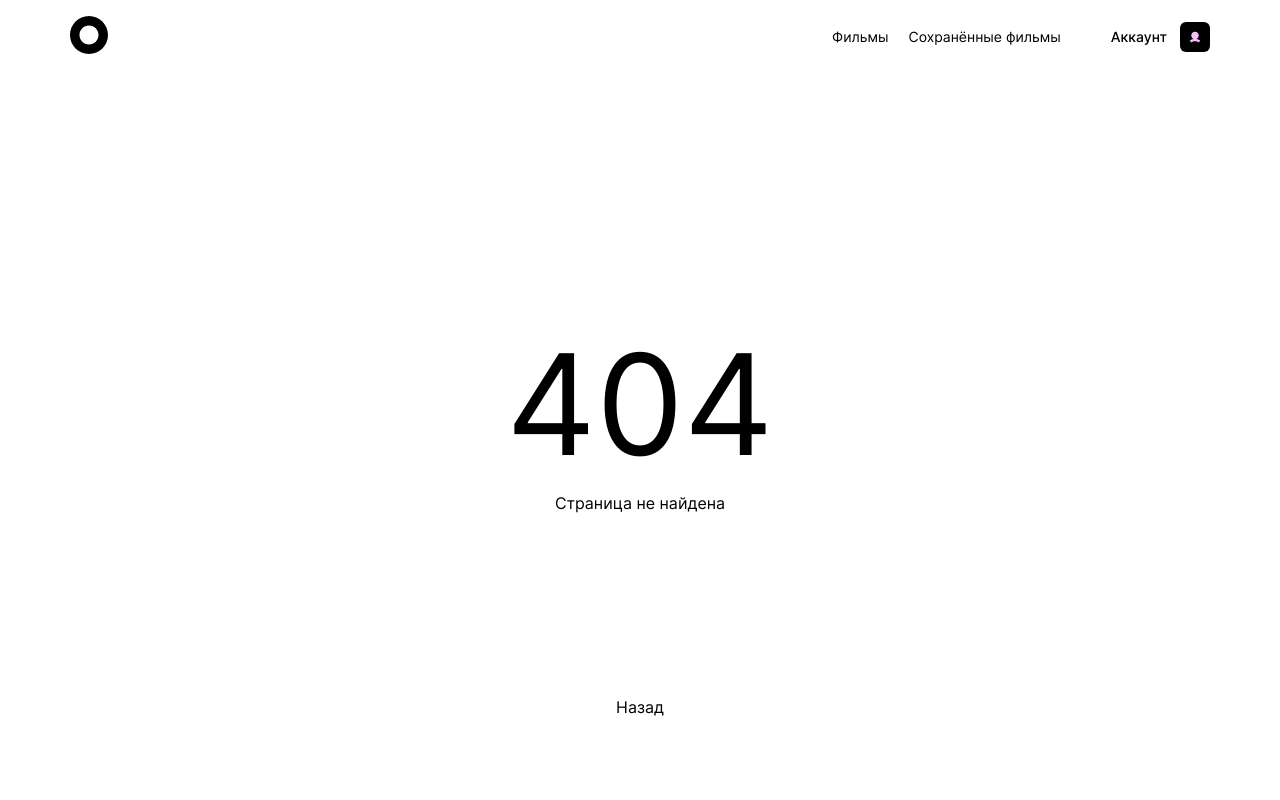
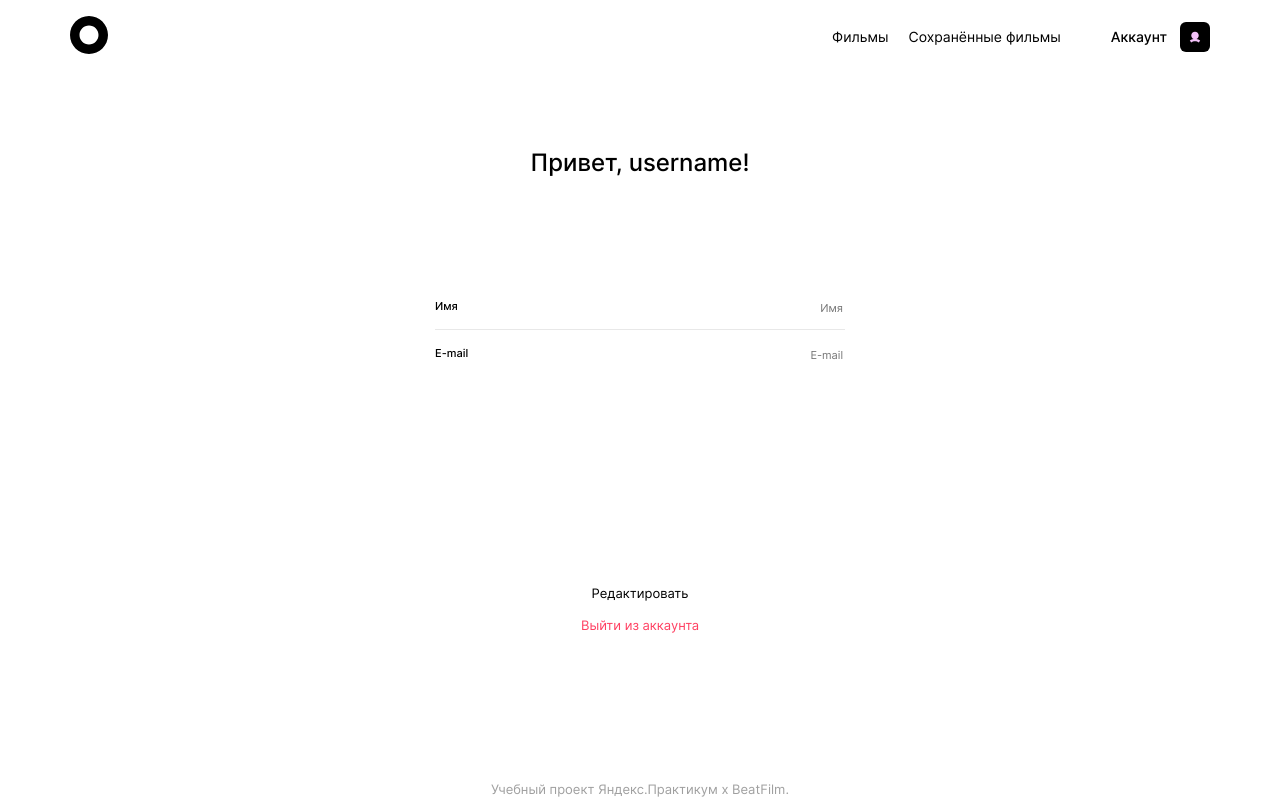
Before and after one commit to KrisGurach/Diploma-frontend, a React (Create React App) app in the folder movies-explorer-frontend/: page /profile in a window 1280 px wide. Before the commit this address had no page. Shown: the top 800 px of the page. Built offline with nearby package versions, Linux system fonts and the light colour scheme.

Commit message:
added profile

```diff
--- a/movies-explorer-frontend/src/components/App/App.jsx
+++ b/movies-explorer-frontend/src/components/App/App.jsx
@@ -1,12 +1,13 @@
 import "./App.css";
 import Header from "../Header/Header.jsx";
+import Main from "../Main/Main";
+import Movies from "../Movies/Movies";
 import Footer from "../Footer/Footer";
 import Register from "../Register/Register";
-import Movies from "../Movies/Movies";
-import Main from "../Main/Main";
+import Login from "../Login/Login";
+import Profile from "../Profile/Profile";
+import NotFound from "../NotFound/NotFound";
 import { Route, Routes } from "react-router-dom";
-import Login from "../Login/Login";
-import NotFound from "../NotFound/NotFound";
 
 function App() {
   return (
@@ -30,7 +31,7 @@ function App() {
         <Route path="/signup" element={<Register />} />
 
         {/* Профиль */}
-        {/* <Route path="/profile" element={<Profile />} /> */}
+        <Route path="/profile" element={<Profile />} />
 
         {/* 404 */}
         <Route path="*" element={<NotFound />} />
--- a/movies-explorer-frontend/src/components/Login/Login.css
+++ b/movies-explorer-frontend/src/components/Login/Login.css
@@ -1,20 +1,4 @@
-.login {
-  display: flex;
-  flex-direction: column;
-  align-items: center;
-}
-
-.login__flex-container {
-  width: 396px;
-  align-self: flex-start;
-  margin-left: calc((100% - 396px) / 2);
-}
-
-.login__logo {
-  margin: 70px 0 40px;
-}
-
-.login__title {
+.salut-title {
   margin: 0;
   margin-bottom: 40px;
   padding: 0;
@@ -24,12 +8,28 @@
   line-height: 1.21;
 }
 
-.login__form {
+.login {
+  display: flex;
+  flex-direction: column;
+  align-items: center;
+}
+
+.flex-container {
+  width: 396px;
+  align-self: flex-start;
+  margin-left: calc((100% - 396px) / 2);
+}
+
+.salut-logo {
+  margin: 70px 0 40px;
+}
+
+.form {
   display: flex;
   flex-direction: column;
 }
 
-.login__input-text {
+.input-text {
   margin: 0;
   margin-bottom: 10px;
   padding: 0;
@@ -40,7 +40,7 @@
   line-height: 1.21;
 }
 
-.login__input {
+.input {
   width: 396px;
   height: 45px;
   margin: 0;
@@ -56,11 +56,11 @@
   line-height: 1.21;
 }
 
-.login__input:last-of-type {
+.input:last-of-type {
   margin-bottom: 179px;
 }
 
-.login__button {
+.save-button {
   min-width: 396px;
   height: 45px;
   background-color: var(--black-color);
@@ -74,11 +74,11 @@
   line-height: 1.21;
 }
 
-.login__container {
+.container {
   display: flex;
 }
 
-.login__text {
+.text {
   margin: 0;
   padding: 0;
   margin: 16px 6px 70px 0;
@@ -89,7 +89,7 @@
   line-height: 1.21;
 }
 
-.login__link {
+.link {
   margin-top: 16px;
   color: var(--black-color);
   font-family: "Inter";
@@ -99,6 +99,6 @@
   text-decoration: none;
 }
 
-.login__link:hover {
+.link:hover {
   opacity: 0.7;
 }
--- a/movies-explorer-frontend/src/components/Login/Login.jsx
+++ b/movies-explorer-frontend/src/components/Login/Login.jsx
@@ -4,40 +4,40 @@ import logo from "../../images/logo.svg";
 export default function Login({}) {
   return (
     <div className="login">
-      <div className="login__flex-container">
-        <img src={logo} className="login__logo" alt="логотип сайта" />
-        <h1 className="login__title">Рады видеть!</h1>
+      <div className="flex-container">
+        <img src={logo} className="salut-logo" alt="логотип сайта" />
+        <p className="salut-title">Рады видеть!</p>
       </div>
-      <form className="login__form">
-        <p className="login__input-text">E-mail</p>
+      <form className="form">
+        <p className="input-text">E-mail</p>
         <input
           type="text"
           name="email"
           placeholder="email@mail.ru"
-          className="login__input login__input_type_email"
+          className="input login__input_type_email"
           minLength={2}
           maxLength={40}
           required=""
           //   value={values.email || ""}
           //   onChange={handleChange}
         />
-        <p className="login__input-text">Пароль</p>
+        <p className="input-text">Пароль</p>
         <input
           type="password"
           name="password"
           placeholder="Пароль"
-          className="login__input login__input_type_password"
+          className="input login__input_type_password"
           minLength={2}
           maxLength={400}
           required=""
           //   value={values.password || ""}
           //   onChange={handleChange}
         />
-        <button className="login__button">Войти</button>
+        <button className="save-button">Войти</button>
       </form>
-      <div className="login__container">
-        <p className="login__text">Ещё не зарегистрированы?</p>
-        <Link to="/signup" className="login__link">
+      <div className="container">
+        <p className="text">Ещё не зарегистрированы?</p>
+        <Link to="/signup" className="link">
           Регистрация
         </Link>
       </div>
--- /dev/null
+++ b/movies-explorer-frontend/src/components/Profile/Profile.css
@@ -0,0 +1,88 @@
+.profile {
+  display: flex;
+  flex-direction: column;
+  align-items: center;
+}
+
+.profile__title {
+  margin: 74px 0 123px;
+  font-family: "Inter";
+  font-size: 24px;
+  font-weight: 500;
+  line-height: 1.21;
+}
+
+.profile__form {
+  display: flex;
+  flex-direction: column;
+}
+
+.profile__container {
+  margin-bottom: 17px;
+  display: flex;
+  justify-content: space-between;
+  align-items: flex-start;
+  width: 410px;
+  border-bottom: 1px var(--accent-grey-color) solid;
+}
+
+.profile__container:last-of-type {
+  margin-bottom: 208px;
+  border-bottom: 0;
+}
+
+.profile__input-text {
+  margin: 0;
+  padding: 0;
+  padding-bottom: 16px;
+  font-family: "Inter";
+  font-size: 11px;
+  font-weight: 500;
+  line-height: 1.21;
+}
+
+.profile__input {
+  height: 14px;
+  border: 0;
+  font-family: "Inter";
+  font-size: 11px;
+  font-weight: 400;
+  line-height: 1.21;
+  text-align: right;
+}
+
+.profile__change-button {
+  margin-bottom: 16px;
+  width: 410px;
+  height: 16px;
+  color: var(--black-color);
+  background-color: var(--white-color);
+  border: 0;
+  font-family: "Inter";
+  font-size: 13px;
+  font-weight: 400;
+  line-height: 1.21;
+  cursor: pointer;
+}
+
+.profile__change-button:hover {
+  opacity: 0.7;
+}
+
+.profile__go-out-button {
+  margin-bottom: 70px;
+  width: 410px;
+  height: 16px;
+  color: var(--red-color);
+  background-color: var(--white-color);
+  border: 0;
+  font-family: "Inter";
+  font-size: 13px;
+  font-weight: 400;
+  line-height: 1.21;
+  cursor: pointer;
+}
+
+.profile__go-out-button:hover {
+    opacity: 0.7;
+  }
--- /dev/null
+++ b/movies-explorer-frontend/src/components/Profile/Profile.jsx
@@ -0,0 +1,35 @@
+export default function Profile({}) {
+  return (
+    <div className="profile">
+      <p className="profile__title">Привет, username!</p>
+      <form className="profile__form">
+        <div className="profile__container">
+          <p className="profile__input-text">Имя</p>
+          <input
+            type="text"
+            name="name"
+            placeholder="Имя"
+            className="profile__input profile__input_type_email"
+            minLength={2}
+            maxLength={40}
+            required=""
+          />
+        </div>
+        <div className="profile__container">
+          <p className="profile__input-text">E-mail</p>
+          <input
+            type="text"
+            name="e-mail"
+            placeholder="E-mail"
+            className="profile__input profile__input_type_email"
+            minLength={2}
+            maxLength={400}
+            required=""
+          />
+        </div>
+        <button className="profile__change-button">Редактировать</button>
+      </form>
+      <button className="profile__go-out-button">Выйти из аккаунта</button>
+    </div>
+  );
+}
--- a/movies-explorer-frontend/src/components/Register/Register.css
+++ b/movies-explorer-frontend/src/components/Register/Register.css
@@ -0,0 +1,5 @@
+.register {
+  display: flex;
+  flex-direction: column;
+  align-items: center;
+  }
--- a/movies-explorer-frontend/src/components/Register/Register.jsx
+++ b/movies-explorer-frontend/src/components/Register/Register.jsx
@@ -3,53 +3,53 @@ import logo from "../../images/logo.svg";
 
 export default function Register({}) {
     return (
-        <div className="login">
-        <div className="login__flex-container">
-          <img src={logo} className="login__logo" alt="логотип сайта" />
-          <h1 className="login__title">Добро пожаловать!</h1>
+        <div className="register">
+        <div className="flex-container">
+          <img src={logo} className="salut-logo" alt="логотип сайта" />
+          <p className="salut-title">Добро пожаловать!</p>
         </div>
-        <form className="login__form">
-        <p className="login__input-text">Имя</p>
+        <form className="form">
+        <p className="input-text">Имя</p>
           <input
             type="text"
             name="Имя"
             placeholder="Имя"
-            className="login__input login__input_type_name"
+            className="input register__input_type_name"
             // minLength={2}
             // maxLength={40}
             required=""
             //   value={values.email || ""}
             //   onChange={handleChange}
           />
-          <p className="login__input-text">E-mail</p>
+          <p className="input-text">E-mail</p>
           <input
             type="text"
             name="email"
             placeholder="email@mail.ru"
-            className="login__input login__input_type_email"
+            className="input register__input_type_email"
             minLength={2}
             maxLength={40}
             required=""
             //   value={values.email || ""}
             //   onChange={handleChange}
           />
-          <p className="login__input-text">Пароль</p>
+          <p className="input-text">Пароль</p>
           <input
             type="password"
             name="password"
             placeholder="Пароль"
-            className="login__input login__input_type_password"
+            className="input register__input_type_password"
             minLength={2}
             maxLength={400}
             required=""
             //   value={values.password || ""}
             //   onChange={handleChange}
           />
-          <button className="login__button">Войти</button>
+          <button className="save-button">Зарегистрироваться</button>
         </form>
-        <div className="login__container">
-          <p className="login__text">Уже зарегистрированы?</p>
-          <Link to="/signin" className="login__link">
+        <div className="container">
+          <p className="text">Уже зарегистрированы?</p>
+          <Link to="/signin" className="link">
             Войти
           </Link>
         </div>
--- a/movies-explorer-frontend/src/index.css
+++ b/movies-explorer-frontend/src/index.css
@@ -4,18 +4,21 @@
 
 
 @import url(./components/Header/Header.css);
+@import url(./components/Footer/Footer.css);
+
 @import url(./components/Main/Promo/Promo.css);
 @import url(./components/Main/Navtab/NavTab.css);
 @import url(./components/Main/AboutProject/AboutProject.css);
 @import url(./components/Main/Techs/Techs.css);
 @import url(./components/Main/AboutMe/AboutMe.css);
 @import url(./components/Main/Portfolio/Portfolio.css);
-@import url(./components/Footer/Footer.css);
 
 @import url(./components/Movies/SearchForm/SearchForm.css);
 @import url(./components/Movies/MoviesCardList/MoviesCardList.css);
 @import url(./components/Movies/MoviesCard/MoviesCard.css);
 
+@import url(./components/Profile/Profile.css);
+
 @import url(./components/Login/Login.css);
 @import url(./components/Register/Register.css);
 
--- a/movies-explorer-frontend/src/variables/variables.css
+++ b/movies-explorer-frontend/src/variables/variables.css
@@ -9,4 +9,5 @@
   --search-grey-color: #CBCBCB;
   --accent-grey-color: #E8E8E8;
   --dark-grey-color: #A0A0A0;
+  --red-color: #FF4062;
 }
```
